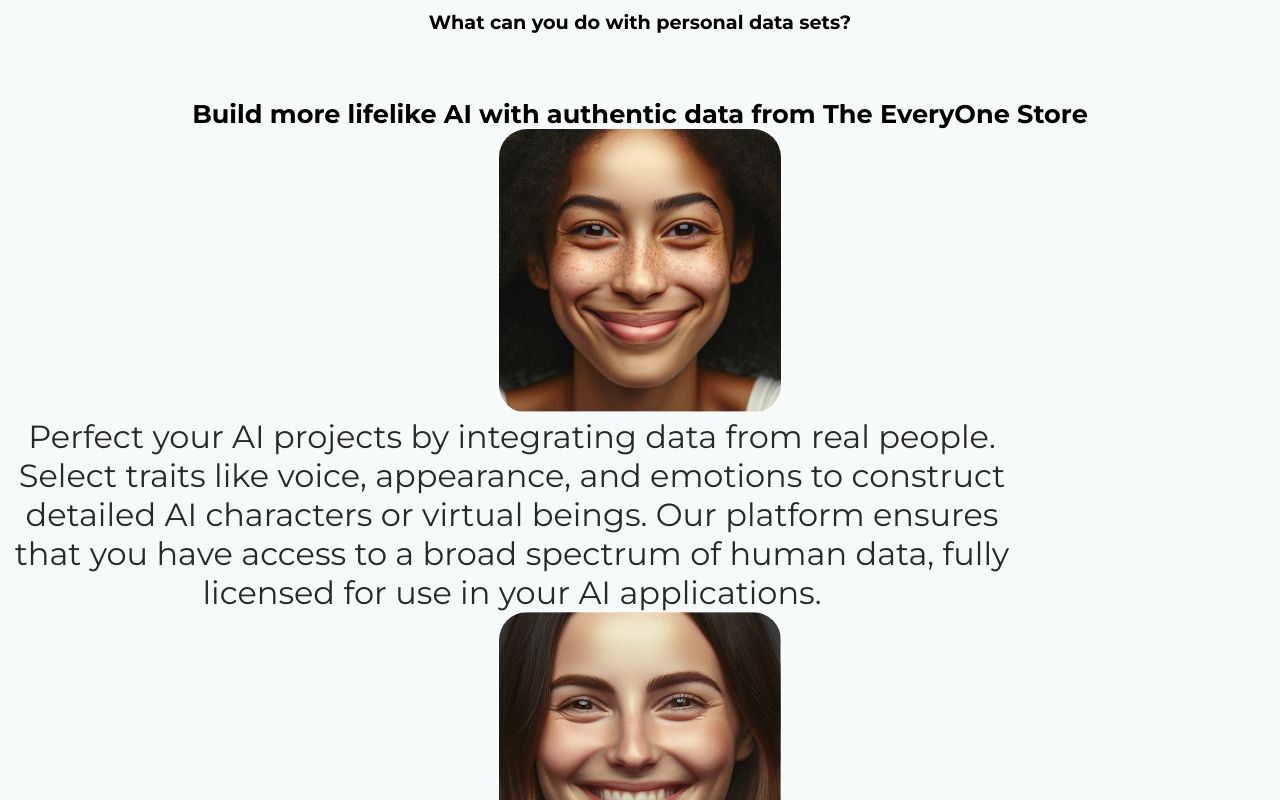
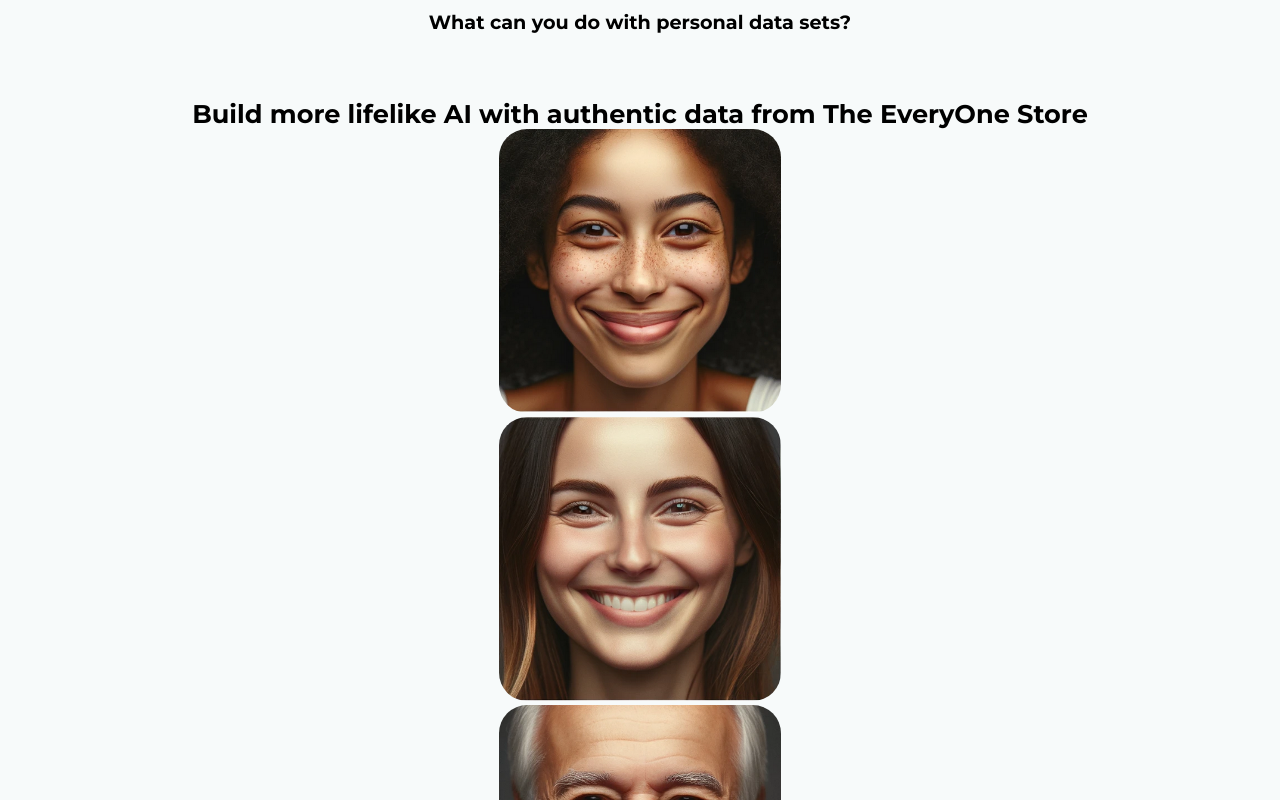
Before and after one commit to simonnilsson90/EksjoSot_Frontend, a React (Create React App) app: page / in a window 1280 px wide. Shown: the part 520-1320 px from the top of the page. Built offline with nearby package versions, Linux system fonts and the light colour scheme.

Commit message:
when hoover the picture it shows the text

```diff
--- a/src/components/homeCard/homeCard.js
+++ b/src/components/homeCard/homeCard.js
@@ -1,6 +1,34 @@
-import React from "react";
+import React, { useState } from "react";
 import Styles from "./homeCard.module.css";
 import DataSetInfo from "../../assets/homeCard-content.js";
+
+const ContentCard = ({ imagesSrc, alt, content }) => {
+  const [expand, setExpand] = useState(false);
+
+  const handleMouseEnter = () => {
+    setExpand(!expand);
+  };
+
+  const handleMouseLeave = () => {
+    setExpand(!expand);
+  };
+
+  return (
+    <div>
+      <div className={Styles.cardContent}>
+        <div className={Styles.cardHeader} onMouseEnter={handleMouseEnter}>
+          <img src={imagesSrc} alt={alt} />
+        </div>
+
+        {expand && (
+          <div className={Styles.cardExtended} onMouseLeave={handleMouseLeave}>
+            {content}
+          </div>
+        )}
+      </div>
+    </div>
+  );
+};
 
 function HomeCard() {
   return (
@@ -13,20 +41,31 @@ function HomeCard() {
 
         <div className={Styles.featuresContainer}>
           <div className={Styles.feature}>
-            {DataSetInfo.map((card) => {
-              return (
-                <div key={card.id}>
-                  <div>
-                    <img
-                      className={Styles.front}
-                      src={card.imagesSrc}
-                      alt={card.alt}
-                    />
-                    <p className={Styles.back}>{card.content}</p>
-                  </div>
-                </div>
-              );
-            })}
+            {DataSetInfo.map(
+              (card) => (
+                <ContentCard
+                  key={card.id}
+                  imagesSrc={card.imagesSrc}
+                  alt={card.alt}
+                  content={card.content}
+                />
+              )
+
+              // {
+              //   return (
+              //     <div key={card.id}>
+              //       <div>
+              //         <img
+              //           className={Styles.front}
+              //           src={card.imagesSrc}
+              //           alt={card.alt}
+              //         />
+              //         <p className={Styles.back}>{card.content}</p>
+              //       </div>
+              //     </div>
+              //   );
+              // }
+            )}
           </div>
         </div>
       </div>
--- a/src/views/HomePage.js
+++ b/src/views/HomePage.js
@@ -4,7 +4,7 @@ import HomeCard from "../components/homeCard/homeCard.js";
 
 import heroImage from "../assets/images/homepage/hero-image-for-homepage.png";
 
-function HomePage({ card }) {
+function HomePage() {
   return (
     <div className={Styles.homePage}>
       <div className={Styles.heroImage}>
@@ -17,7 +17,7 @@ function HomePage({ card }) {
           models
         </h3>
       </div>
-      <HomeCard card={card} />
+      <HomeCard />
     </div>
   );
 }
```
